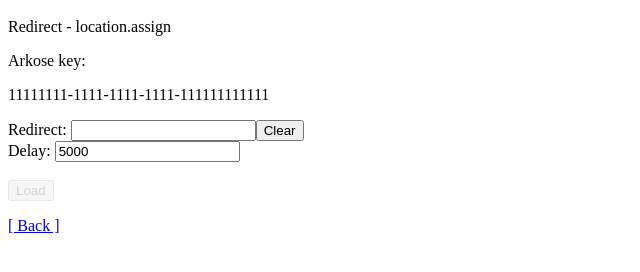
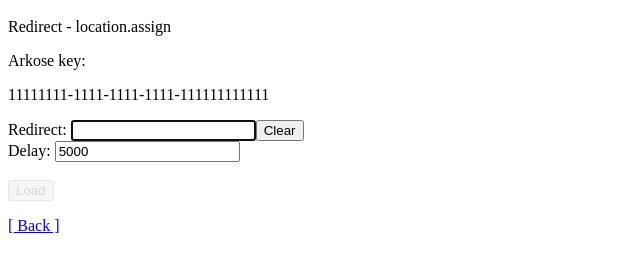
Before and after one commit to playground-project/playground-project.github.io, a plain HTML site: page arkose.html in a window 1280 px wide. Both pictures are taken after a click on the button "Clear". Shown: the part 48-320 px from the top of the page, without its empty margins (0-640 px from the left). Drawn offline with nearby package versions, Linux system fonts and the light colour scheme.

Commit message:
Update actions.

```diff
--- a/arkose.html
+++ b/arkose.html
@@ -37,6 +37,7 @@
         $(document).ready(function () {
             $("#btClearRedirectField").on("click", function() {
 					$("#redirect").val("");
+                    $("#redirect").focus();
 				});
         });
       </script>
```
Also changed, not shown: index.html (+1 -0 lines).
